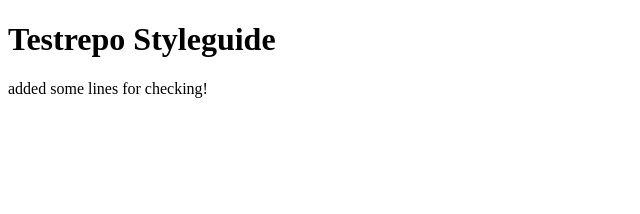
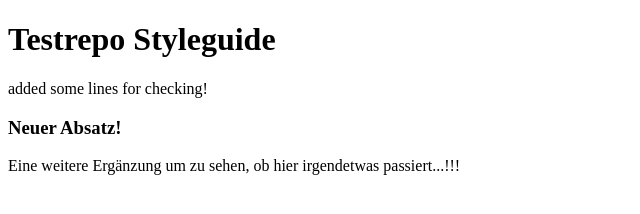
Before and after one commit to Duckstein/styleguide-morada, a plain HTML site: page index.html in a window 1280 px wide. Shown: the whole page, without its empty margins (0-640 px from the left). Drawn offline with Linux system fonts and the light colour scheme.

Commit message:
new subheading
added some more text

```diff
--- a/index.html
+++ b/index.html
@@ -8,5 +8,7 @@
 <body>
 <h1>Testrepo Styleguide</h1>
 <p>added some lines for checking!</p>
+<h3>Neuer Absatz!</h3>
+<p>Eine weitere Ergänzung um zu sehen, ob hier irgendetwas passiert...!!!</p>
 </body>
 </html>
```
